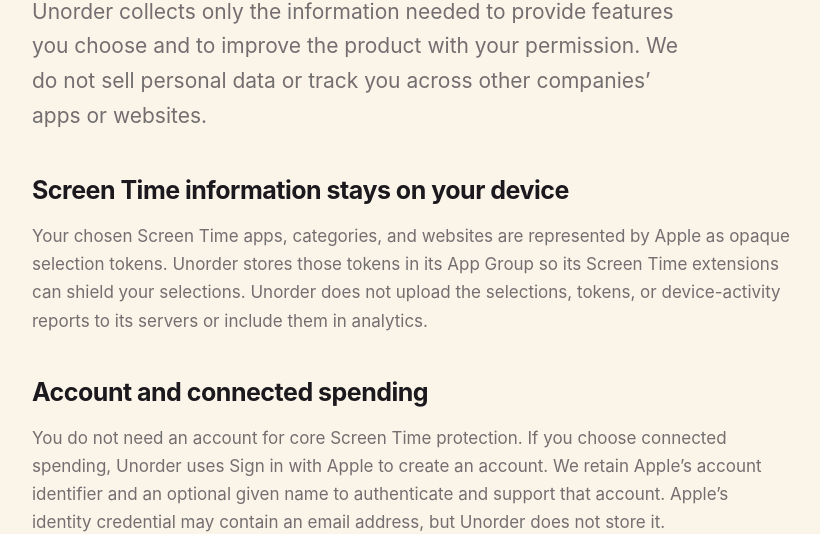
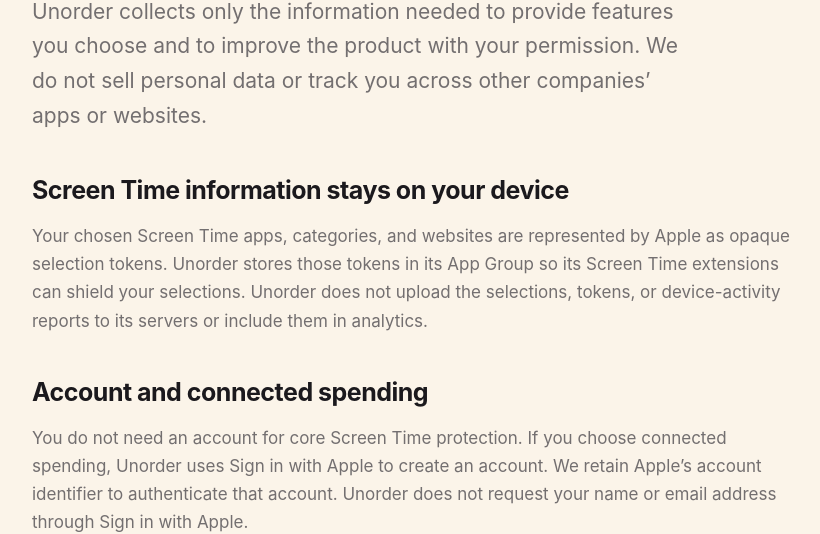
Before and after one commit to sanjitrajendiran42/unorder-site, a plain HTML site: page privacy.html in a window 1280 px wide. Shown: the part 267-801 px from the top of the page, without its empty margins (228-1048 px from the left). Drawn offline with Linux system fonts and the light colour scheme.

Commit message:
Remove unused Sign in with Apple name disclosure

```diff
--- a/privacy.html
+++ b/privacy.html
@@ -15,7 +15,7 @@
   <h2>Screen Time information stays on your device</h2>
   <p>Your chosen Screen Time apps, categories, and websites are represented by Apple as opaque selection tokens. Unorder stores those tokens in its App Group so its Screen Time extensions can shield your selections. Unorder does not upload the selections, tokens, or device-activity reports to its servers or include them in analytics.</p>
   <h2>Account and connected spending</h2>
-  <p>You do not need an account for core Screen Time protection. If you choose connected spending, Unorder uses Sign in with Apple to create an account. We retain Apple’s account identifier and an optional given name to authenticate and support that account. Apple’s identity credential may contain an email address, but Unorder does not store it.</p>
+  <p>You do not need an account for core Screen Time protection. If you choose connected spending, Unorder uses Sign in with Apple to create an account. We retain Apple’s account identifier to authenticate that account. Unorder does not request your name or email address through Sign in with Apple.</p>
   <p>With your permission, Plaid connects Unorder to a financial institution. Unorder’s service retains the encrypted read-only connection token, institution name, and connection status needed to request updates. During a sync, the service relays transaction changes to your iPhone and does not retain transaction rows, merchant names, amounts, transaction sync cursors, classifications, or correction rules. Classification and corrections happen locally on your iPhone. We do not receive your bank password or full payment-card number. Transactions can be pending, delayed, renamed, or corrected; Unorder does not see prices or cart contents inside delivery apps.</p>
   <h2>Private usage insights</h2>
   <p>Optional coarse usage counts are off until you opt in. If enabled, counts such as onboarding completion or completed pauses are stored only on your iPhone. Unorder does not upload events to a custom analytics endpoint. Paid functionality does not depend on this choice, and turning it off stops new local counts.</p>
```
